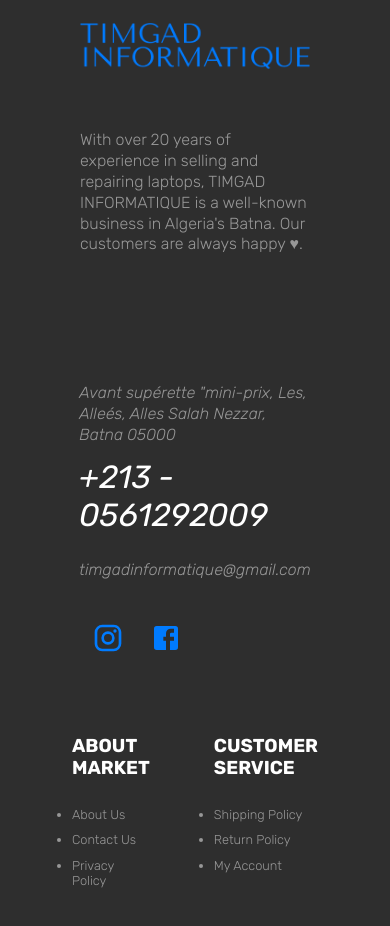
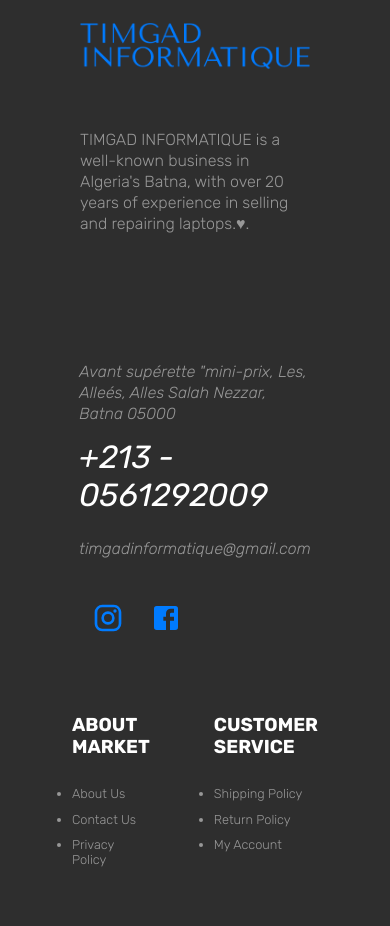
Before and after one commit to Bahhe/webstore-frontend, a React (Vite) app: page / in a window 390 px wide. Shown: the part 4520-5446 px from the top of the page. Built offline with nearby package versions, Linux system fonts and the light colour scheme; no server answers.

Commit message:
responsive design

```diff
--- a/index.html
+++ b/index.html
@@ -7,7 +7,7 @@
     <meta name="theme-color" content="#000000" />
     <meta
       name="description"
-      content="timgad Informatique is a laptop and pc repair shop with over a 20 years experience in the field with highly skilled staff and it the number one chosen location when it comes to buying a laptop or repairing a pc"
+      content="TIMGAD INFORMATIQUE is a well-known business in Algeria's Batna, with over 20 years of experience in selling and repairing laptops."
     />
     <link rel="apple-touch-icon" href="/timgadLogo2.png" />
     <link rel="manifest" href="/manifest.json" />
--- a/src/app/api/apiSlice.jsx
+++ b/src/app/api/apiSlice.jsx
@@ -2,7 +2,7 @@
 import { setCredentials } from '../../features/auth/authSlice'
 
 const baseQuery = fetchBaseQuery({
-  baseUrl: 'https://api.timgadinformatique.store',
+  baseUrl: 'https://timgadinformatique.store',
   credentials: 'include',
   prepareHeaders: (headers, { getState }) => {
     const token = getState().auth.token
--- a/src/components/Footer.jsx
+++ b/src/components/Footer.jsx
@@ -25,7 +25,7 @@
   FooterDesc,
   Span,
   IconWrapper,
-  LogoImage
+  LogoImage,
 } from './Footer.style'
 
 const Footer = () => {
@@ -38,9 +38,9 @@
             <LogoImage src={logo} alt="logo" />
           </Title>
           <Desc>
-            With over 20 years of experience in selling and repairing laptops,
-            TIMGAD INFORMATIQUE is a well-known business in Algeria's Batna. Our
-            customers are always happy ♥.️
+            TIMGAD INFORMATIQUE is a well-known business in Algeria's Batna,
+            with over 20 years of experience in selling and repairing
+            laptops.♥.️
           </Desc>
         </Left>
         <Middle>
```
